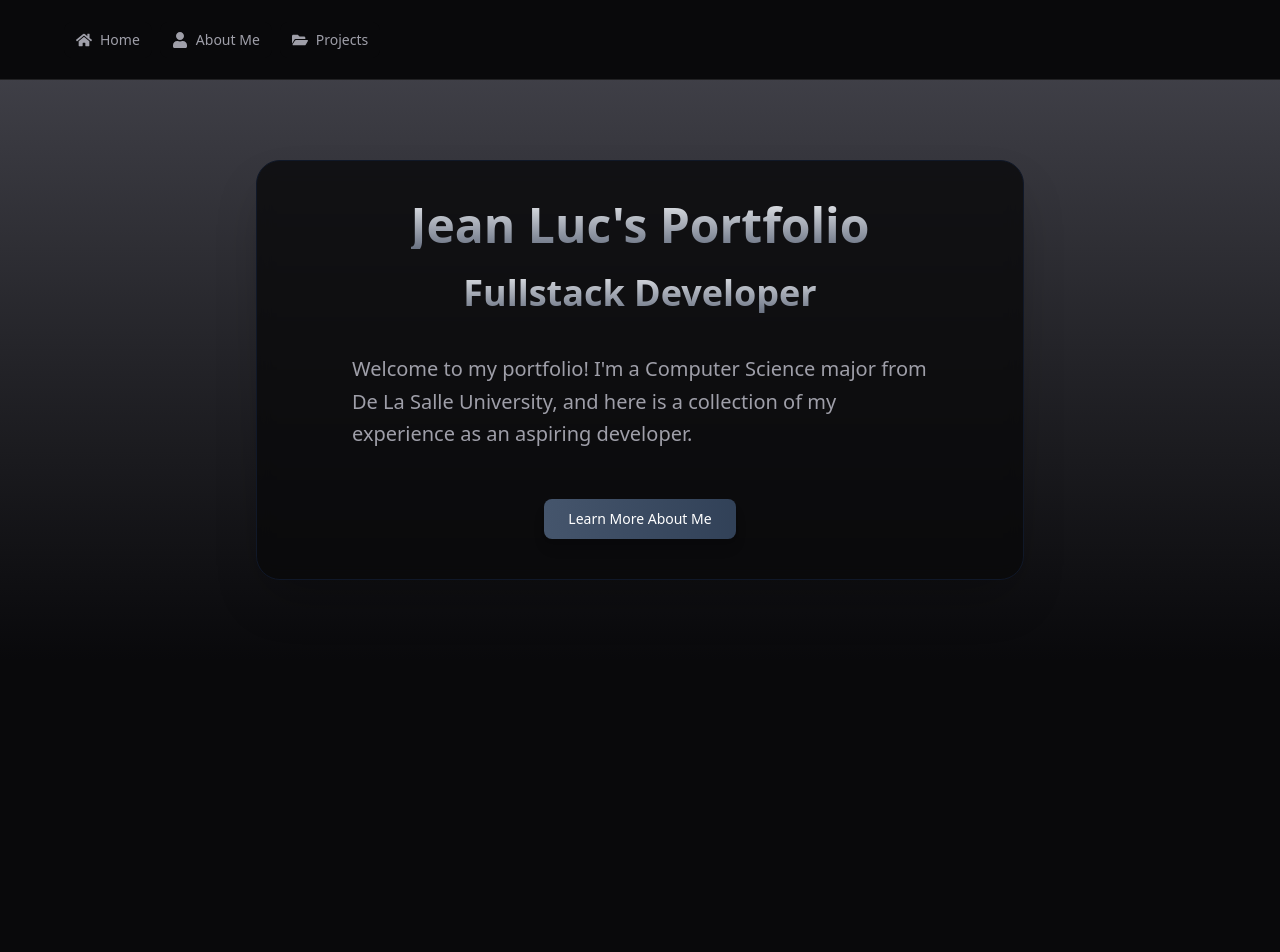
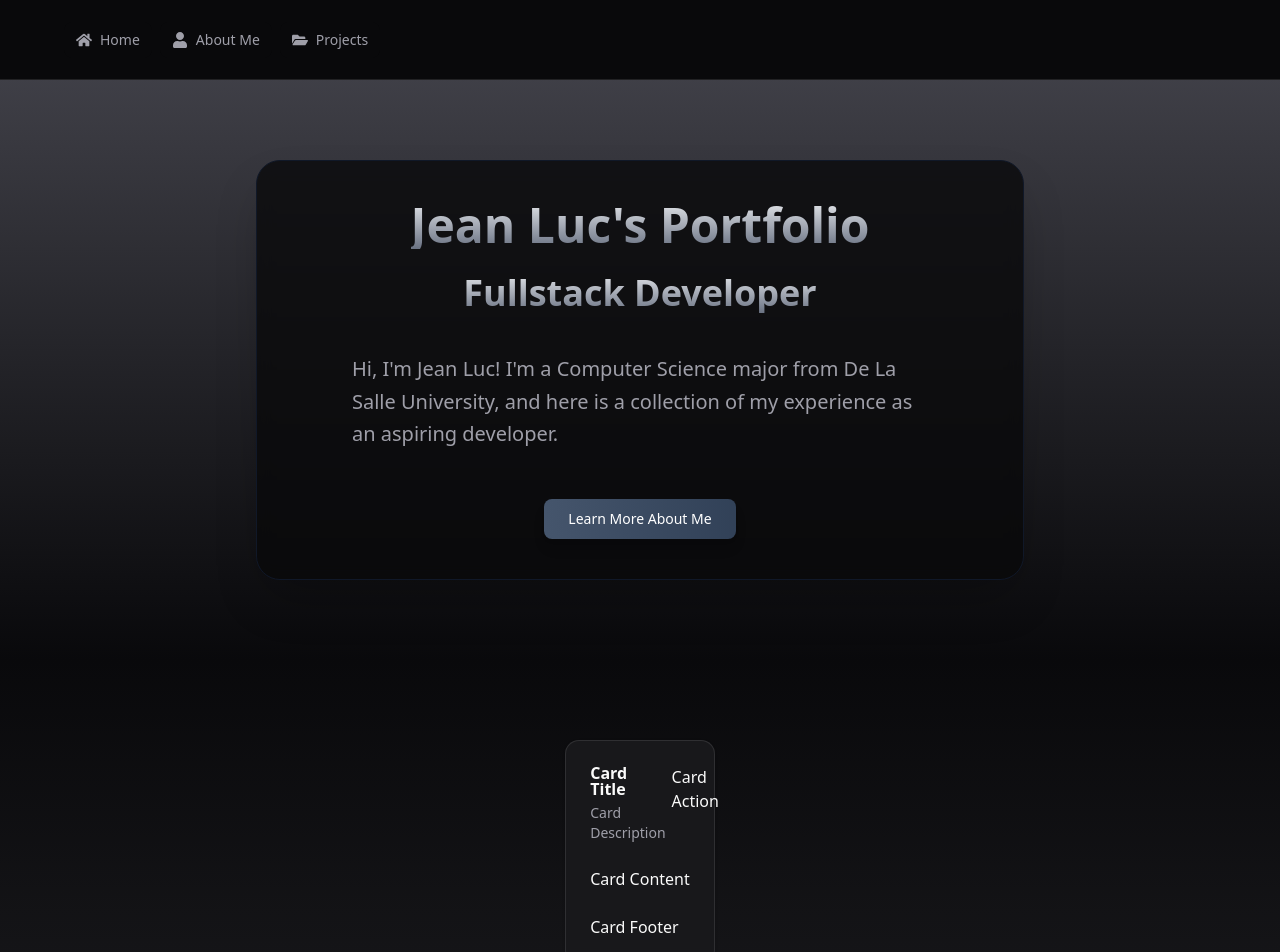
Before and after one commit to JeanLucGaffud/JeanLuc-Portfolio, a Next.js app in the folder frontend/: page / in a window 1280 px wide. Shown: the top 952 px of the page. Before the commit the page ends 800 px from the top, so only its background shows below. Built offline with nearby package versions, Linux system fonts and the light colour scheme.

Commit message:
ShadCN cards

```diff
--- a/frontend/src/app/page.tsx
+++ b/frontend/src/app/page.tsx
@@ -3,6 +3,16 @@ import Image from "next/image";
 import { Button } from "@/components/ui/button"
 import  NavBar  from "@/components/ui/NavBar"
 import { Separator } from "@/components/ui/separator"
+
+import {
+  Card,
+  CardAction,
+  CardContent,
+  CardDescription,
+  CardFooter,
+  CardHeader,
+  CardTitle,
+} from "@/components/ui/card"
 
 export default function Home() {
   return (
@@ -13,6 +23,7 @@ export default function Home() {
 
       <main className="flex flex-col items-center justify-center w-full bg-card pt-20">
         <HeroSection />
+        <ArticleSection />
       </main>
 
 
@@ -33,7 +44,7 @@ export function HeroSection() {
           <h2 className = "text-4xl font-extrabold text-transparent bg-clip-text bg-gradient-to-b from-gray-200 to-gray-500 mb-2">Fullstack Developer</h2>
         </div>
         <p className="text-xl text-muted-foreground max-w-xl mx-auto leading-relaxed">
-          Welcome to my portfolio! I'm a Computer Science major from De La Salle University, and here is a collection of my experience as an aspiring developer.
+          Hi, I'm Jean Luc! I'm a Computer Science major from De La Salle University, and here is a collection of my experience as an aspiring developer.
         </p>
         <Button asChild size="lg" className="mt-4 shadow-lg bg-gradient-to-r from-slate-600 to-slate-700 text-white hover:bg-gradient-to-r hover:from-slate-500 hover:to-slate-600 hover:scale-105 transition-all">
           <Link href="/about">Learn More About Me</Link>
@@ -41,7 +52,7 @@ export function HeroSection() {
       </div>
 
     </section>
-    {/* <Separator /> */}
+
     </>
 
   );
@@ -49,13 +60,27 @@ export function HeroSection() {
 
 export function ArticleSection(){
   return(
-    <div>
-
+    <div className="flex flex-row items-center justify-center bg-gradient-to-b from-zinc-950 to-zinc 700 h-96 w-full">
+      <ArticleCard />
     </div>
   )
 
 }
 
 export function ArticleCard(){
-
+  return (
+    <Card>
+      <CardHeader>
+        <CardTitle>Card Title</CardTitle>
+        <CardDescription>Card Description</CardDescription>
+        <CardAction>Card Action</CardAction>
+      </CardHeader>
+      <CardContent>
+        <p>Card Content</p>
+      </CardContent>
+      <CardFooter>
+        <p>Card Footer</p>
+      </CardFooter>
+    </Card>
+  )
 }
--- a/frontend/src/components/ui/NavBar.tsx
+++ b/frontend/src/components/ui/NavBar.tsx
@@ -5,7 +5,7 @@ import { FaUser, FaHome, FaFolderOpen } from "react-icons/fa";
 
 export default function NavBar() {
   return (
-    <nav className="fixed h-20 w-full bg-background/95 backdrop-blur-sm z-50 border-b border-border">
+    <nav className="fixed h-20 w-[100vw] bg-background/95 backdrop-blur-sm z-50 border-b border-border">
       <div className="w-full h-full flex items-center gap-2 px-16">
         <Button asChild variant="ghost" className="bg-background hover:scale-105">
           <span className="flex items-center gap-2">
--- /dev/null
+++ b/frontend/src/components/ui/card.tsx
@@ -0,0 +1,92 @@
+import * as React from "react"
+
+import { cn } from "@/lib/utils"
+
+function Card({ className, ...props }: React.ComponentProps<"div">) {
+  return (
+    <div
+      data-slot="card"
+      className={cn(
+        "bg-card text-card-foreground flex flex-col gap-6 rounded-xl border py-6 shadow-sm",
+        className
+      )}
+      {...props}
+    />
+  )
+}
+
+function CardHeader({ className, ...props }: React.ComponentProps<"div">) {
+  return (
+    <div
+      data-slot="card-header"
+      className={cn(
+        "@container/card-header grid auto-rows-min grid-rows-[auto_auto] items-start gap-1.5 px-6 has-data-[slot=card-action]:grid-cols-[1fr_auto] [.border-b]:pb-6",
+        className
+      )}
+      {...props}
+    />
+  )
+}
+
+function CardTitle({ className, ...props }: React.ComponentProps<"div">) {
+  return (
+    <div
+      data-slot="card-title"
+      className={cn("leading-none font-semibold", className)}
+      {...props}
+    />
+  )
+}
+
+function CardDescription({ className, ...props }: React.ComponentProps<"div">) {
+  return (
+    <div
+      data-slot="card-description"
+      className={cn("text-muted-foreground text-sm", className)}
+      {...props}
+    />
+  )
+}
+
+function CardAction({ className, ...props }: React.ComponentProps<"div">) {
+  return (
+    <div
+      data-slot="card-action"
+      className={cn(
+        "col-start-2 row-span-2 row-start-1 self-start justify-self-end",
+        className
+      )}
+      {...props}
+    />
+  )
+}
+
+function CardContent({ className, ...props }: React.ComponentProps<"div">) {
+  return (
+    <div
+      data-slot="card-content"
+      className={cn("px-6", className)}
+      {...props}
+    />
+  )
+}
+
+function CardFooter({ className, ...props }: React.ComponentProps<"div">) {
+  return (
+    <div
+      data-slot="card-footer"
+      className={cn("flex items-center px-6 [.border-t]:pt-6", className)}
+      {...props}
+    />
+  )
+}
+
+export {
+  Card,
+  CardHeader,
+  CardFooter,
+  CardTitle,
+  CardAction,
+  CardDescription,
+  CardContent,
+}
```
Also changed, not shown: 1 other file (tests, documents, lock files or other folders).
